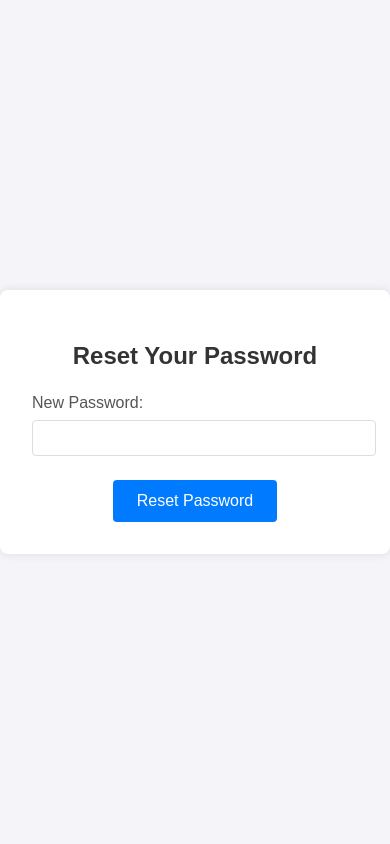
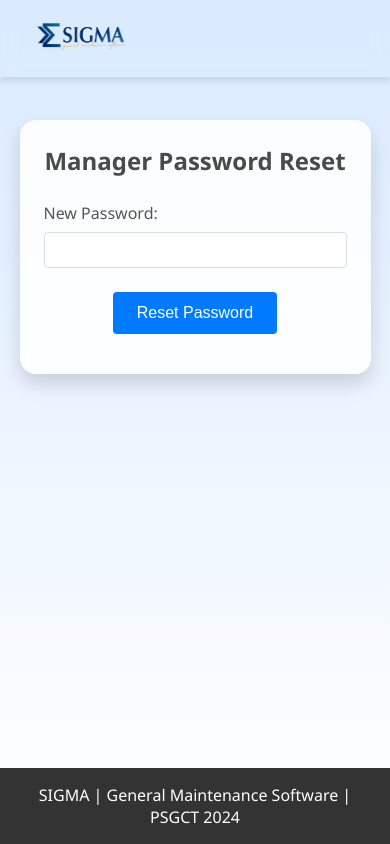
Before and after one commit to lohithgsk/sigma-api, a Flask app: page /manager/reset/1 in a window 390 px wide. Run offline with Flask 3, Linux system fonts and the light colour scheme; a database or web service that is not in the repository returns one stand-in record (values such as "Sample title"); some libraries are stand-ins or nearby versions.

Commit message:
fixed manager forget password functionality

```diff
--- a/app.py
+++ b/app.py
@@ -486,8 +486,8 @@ def client_forgot_password():
     return jsonify({"message": "Please check your e-mail to reset your password."}), 200
 
 
-@app.route("/client/forget_password/reset", methods=["POST"])
-def client_forget_password():
+@app.route("/client/forgot_password/reset", methods=["POST"])
+def client_forgot_password_reset():
     data = request.get_json()
     reset_key = data.get("reset_key").upper()
     new_password = data.get("new_password")
@@ -1075,7 +1075,7 @@ def manager_reset_password():
 def manager_forgot_password():
     """Function Helping Manager Reset Password"""
     data = request.get_json()
-    user_id = data.get("id")
+    user_id = data.get("id").lower()
 
     if not user_id:
         return jsonify({"message": "ID required"}), 400
@@ -1105,6 +1105,20 @@ def manager_forgot_password():
 
     return jsonify({"message": "Please check your e-mail to reset your password."}), 200
 
+@app.route("/manager/forgot_password/reset", methods=["POST"])
+def manager_forgot_password_reset():
+    data = request.get_json()
+    reset_key = data.get("reset_key").upper()
+    new_password = data.get("new_password")
+    user = mongo.db.personnel.find_one({"reset_key": reset_key})
+
+    if not user:
+        return jsonify({"message": "Invalid or expired reset key"}), 400
+
+    hashed_password = get_hash(new_password)
+    mongo.db.personnel.update_one({"reset_key": reset_key}, {"$set": {"hashword": hashed_password}})
+
+    return jsonify({"message": "Password reset successfully"}), 200
 
 @app.route("/manager/reset/<reset_key>", methods=["GET"])
 def manager_reset_password_page(reset_key):
--- a/templates/mgr_reset_password.html
+++ b/templates/mgr_reset_password.html
@@ -3,39 +3,77 @@
 <head>
     <meta charset="UTF-8">
     <meta name="viewport" content="width=device-width, initial-scale=1.0">
-    <title>Reset Password</title>
+    <title>Manager Password Reset</title>
     <style>
+        /* Reset and Base Styles */
+        * {
+            margin: 0;
+            padding: 0;
+            box-sizing: border-box;
+        }
         body {
-            font-family: Arial, sans-serif;
-            background-color: #f4f4f9;
+            font-family: 'Segoe UI', Tahoma, Geneva, Verdana, sans-serif;
+            background: linear-gradient(to bottom, #d9eaff, #ffffff);
             display: flex;
-            justify-content: center;
+            flex-direction: column;
+            justify-content: space-between;
             align-items: center;
-            height: 100vh;
+            min-height: 100vh;
             margin: 0;
+            color: #333;
         }
+        .navbar {
+            width: 100%;
+            background: rgba(255, 255, 255, 0); /* Semi-transparent white */
+            color: #333; /* Dark text for contrast */
+            padding: 1rem 2rem;
+            display: flex;
+            justify-content: space-between;
+            align-items: center;
+            position: fixed;
+            top: 0;
+            left: 0;
+            z-index: 1000;
+            box-shadow: 0 4px 6px rgba(0, 0, 0, 0.1);
+            backdrop-filter: blur(8px); /* Optional: Adds a blur effect to the background */
+        }
+        .navbar .logo {
+            font-size: 1.2rem;
+            font-weight: bold;
+            text-transform: uppercase;
+        }
+
+        /* Container Styles */
         .container {
-            background-color: #fff;
+            background: rgba(255, 255, 255, 0.9); /* Semi-transparent white */
             padding: 2rem;
-            box-shadow: 0 0 10px rgba(0, 0, 0, 0.1);
-            border-radius: 8px;
-            max-width: 400px;
-            width: 100%;
+            box-shadow: 0 10px 20px rgba(0, 0, 0, 0.15);
+            border-radius: 16px;
+            max-width: 420px;
+            width: 90%;
             text-align: center;
+            margin-top: 120px; /* To adjust for fixed navbar */
+            animation: fadeIn 1s ease-in-out;
         }
+
         h2 {
-            color: #333;
+            color: #4A4A4A;
             margin-bottom: 1.5rem;
+            font-size: 1.0rem;
+            line-height: 1.4;
         }
+
         .form-group {
             margin-bottom: 1.5rem;
             text-align: left;
         }
+
         label {
             display: block;
             margin-bottom: 0.5rem;
             color: #555;
         }
+
         input[type="password"] {
             width: 100%;
             padding: 0.5rem;
@@ -43,6 +81,7 @@
             border: 1px solid #ddd;
             border-radius: 4px;
         }
+
         button {
             background-color: #007bff;
             color: #fff;
@@ -55,25 +94,116 @@
         button:hover {
             background-color: #0056b3;
         }
+
+        footer {
+            background: #333;
+            width: 100%;
+            padding: 1rem 2rem;
+            text-align: center;
+            color: white;
+            position: absolute;
+            bottom: 0;
+        }
+        footer a {
+            color: #ffef85;
+            text-decoration: none;
+            font-weight: 600;
+        }
+        footer a:hover {
+            text-decoration: underline;
+        }
+
+        /* Responsive Design */
+        @media (max-width: 480px) {
+            .navbar .logo {
+                font-size: 1rem;
+            }
+            .navbar a {
+                font-size: 0.9rem;
+            }
+            h2 {
+                font-size: 1.5rem;
+            }
+            .container {
+                padding: 1.5rem;
+            }
+        }
+
+        /* Animations */
+        @keyframes fadeIn {
+            from {
+                opacity: 0;
+                transform: translateY(-10px);
+            }
+            to {
+                opacity: 1;
+                transform: translateY(0);
+            }
+        }
     </style>
 </head>
 <body>
+    <!-- Navbar -->
+    <div class="navbar">
+        <div class="logo"><img src="/static/sigma-bgfree.png" style="height: 40px;width: 100px;"></div>
+    </div>
+
+    <!-- Main Content -->
     <div class="container">
-        <h2>Reset Your Password</h2>
-        <form action="{{ url_for('manager_update_password') }}" onsubmit="handlePasswordReset(); method="POST">
-            <input type="hidden" name="reset_key" value="{{ reset_key }}">
+        <h2>Manager Password Reset</h2>
+        <form id="resetPasswordForm" onsubmit="handleManagerPasswordReset(event);">
+            <input type="hidden" id="reset_key" value="{{ reset_key }}">
             <div class="form-group">
                 <label for="new_password">New Password:</label>
                 <input type="password" id="new_password" name="new_password" required>
             </div>
             <button type="submit">Reset Password</button>
         </form>
+        <p id="message" style="margin-top: 1rem; color: green;"></p>
     </div>
 
+    <!-- Footer -->
+    <footer>
+        <p style="color: white;">SIGMA | General Maintenance Software | PSGCT 2024</p>
+    </footer>
+
+    <!-- Script -->
     <script>
-        function handlePasswordReset() {
-            // Show a simple popup
-            alert('Password updated successfully');
+        async function handleManagerPasswordReset(event) {
+            event.preventDefault(); // Prevent form submission
+
+            const resetKey = document.getElementById('reset_key').value;
+            const newPassword = document.getElementById('new_password').value;
+            const messageElement = document.getElementById('message');
+
+            try {
+                const response = await fetch('/manager/forgot_password/reset', {
+                    method: 'POST',
+                    headers: {
+                        'Content-Type': 'application/json'
+                    },
+                    body: JSON.stringify({
+                        reset_key: resetKey,
+                        new_password: newPassword
+                    })
+                });
+
+                const result = await response.json();
+
+                if (response.ok) {
+                    // Password reset was successful
+                    messageElement.textContent = result.message;
+                    messageElement.style.color = 'green';
+                } else {
+                    // Error occurred
+                    messageElement.textContent = result.message;
+                    messageElement.style.color = 'red';
+                }
+            } catch (error) {
+                // Handle network errors
+                messageElement.textContent = 'An error occurred. Please try again.';
+                messageElement.style.color = 'red';
+            }
         }
     </script>
 </body>
--- a/templates/reset_password.html
+++ b/templates/reset_password.html
@@ -155,7 +155,7 @@
             const messageElement = document.getElementById('message');
 
             try {
-                const response = await fetch('/client/forget_password/reset', {
+                const response = await fetch('/client/forgot_password/reset', {
                     method: 'POST',
                     headers: {
                         'Content-Type': 'application/json'
```
